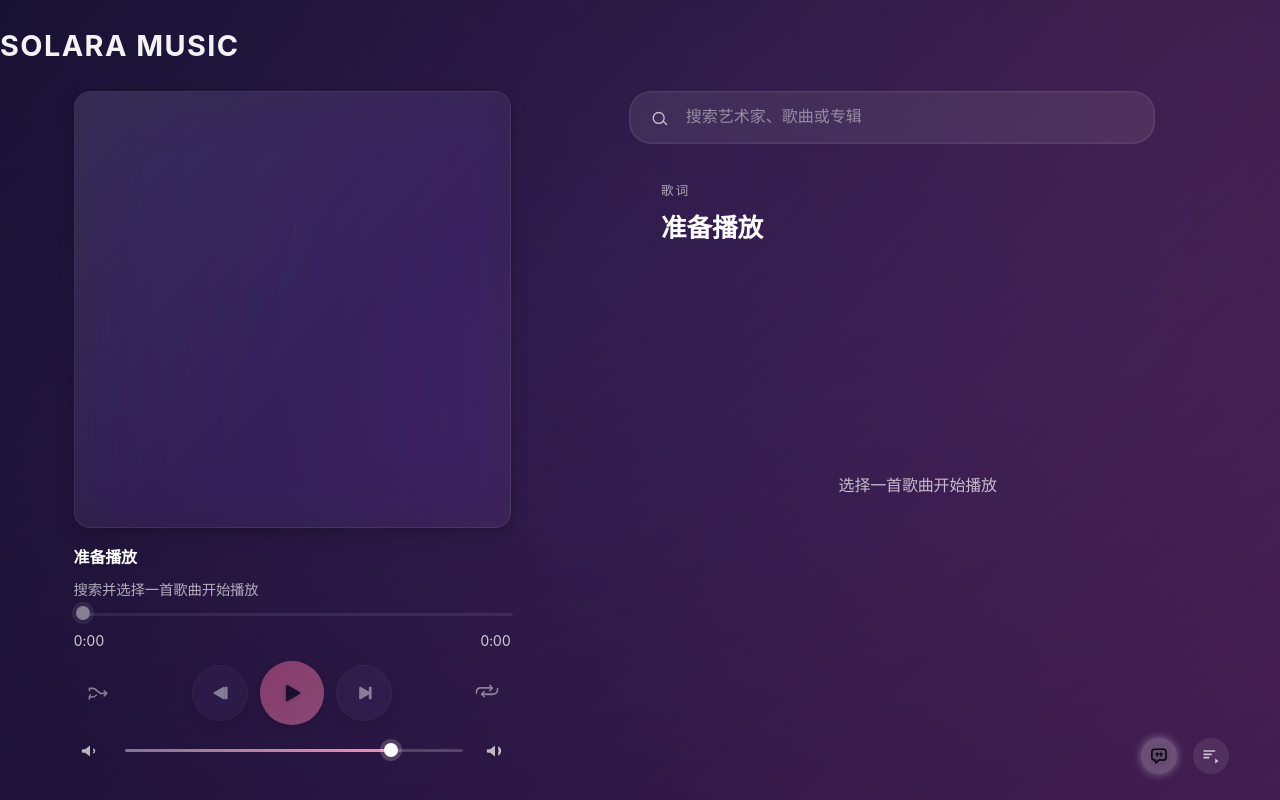
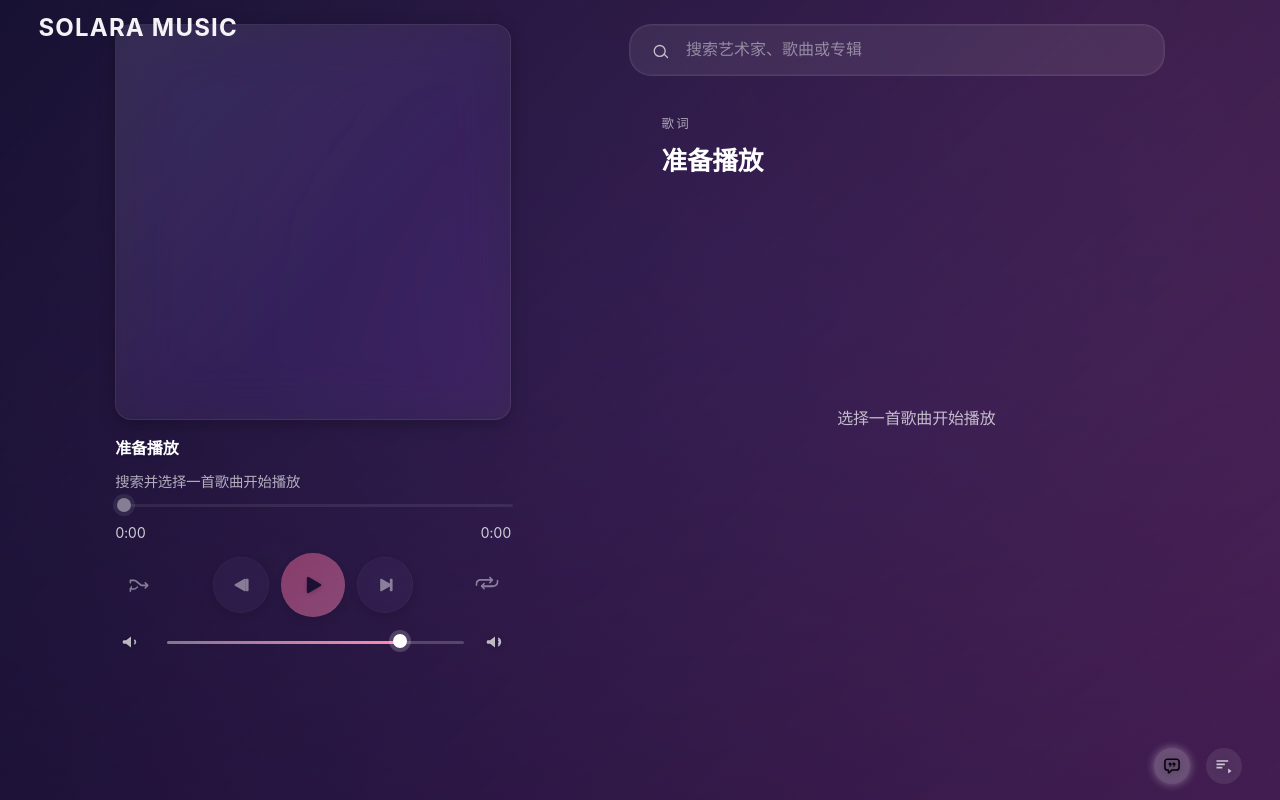
Before and after one commit to akudamatata/Solara-Apple-Music-Version, a React (Vite) app: page / in a window 1280 px wide. Built offline with nearby package versions, Linux system fonts and the light colour scheme; a web font is replaced by a local one.

Commit message:
Align layout gutters using shared page gutter

```diff
--- a/src/App.css
+++ b/src/App.css
@@ -25,6 +25,7 @@
   --search-bar-height: 340px;
   --stack-gap-tight: clamp(8px, 1.2vh, 14px);
   --stack-gap-xs: clamp(6px, 0.8vh, 10px);
+  --page-gutter: clamp(24px, 3vw, 48px);
 }
 
 .app {
@@ -86,17 +87,18 @@
 }
 
 .header-title {
-  position: static;
-  margin-left: clamp(1.5rem, 3vw, 48px);
+  position: absolute;
+  top: clamp(12px, 2vh, 24px);
+  left: var(--page-gutter);
   font-family: 'SF Pro Display', -apple-system, BlinkMacSystemFont, sans-serif;
   font-weight: 700;
-  font-size: clamp(1rem, 2vw + 0.5rem, 1.8rem);
+  font-size: clamp(18px, 2vw, 24px);
+  line-height: 1;
   letter-spacing: 0.05em;
   color: rgba(255, 255, 255, 0.95);
   z-index: 20;
   pointer-events: none;
   margin: 0;
-  margin-bottom: clamp(1rem, 3vh, 40px);
 }
 
 .sr-only {
@@ -169,11 +171,12 @@
   margin: 0 auto;
   box-sizing: border-box;
   --layout-content-width: 100%;
-  --layout-horizontal-padding: clamp(1.5rem, 3vw, 48px);
   --layout-bottom-padding: clamp(1rem, 3vh, 2.4rem);
   --panel-padding: clamp(2.2rem, 4.4vw, 3.2rem);
   --panel-padding-inline: clamp(2.6rem, 5vw, 4rem);
-  padding: 0 var(--layout-horizontal-padding) var(--layout-bottom-padding);
+  padding-left: var(--page-gutter);
+  padding-right: var(--page-gutter);
+  padding-bottom: var(--layout-bottom-padding);
   margin-top: 0;
   padding-top: 0;
   min-height: 100vh;
@@ -247,6 +250,11 @@
   overflow: visible !important;
   height: auto;
   flex-shrink: 0;
+  margin-left: 0;
+}
+
+.album-section:not(.left-pane) {
+  margin-left: var(--page-gutter);
 }
 
 .album-section,
@@ -260,6 +268,7 @@
 .left-pane {
   overflow-x: hidden;
   margin-top: 0;
+  padding-left: var(--page-gutter);
 }
 
 .player-cover {
@@ -599,8 +608,8 @@
 
 .bottom-right {
   position: absolute;
-  right: clamp(2rem, 4vw, 56px);
-  bottom: clamp(1rem, 2vw, 32px);
+  right: var(--page-gutter);
+  bottom: clamp(16px, 2vh, 28px);
   display: flex;
   gap: 1rem;
   z-index: 99;
@@ -797,10 +806,10 @@
 
 .search-area {
   position: relative;
-  width: calc(100% - clamp(2rem, 4vw, 56px));
+  width: calc(100% - var(--page-gutter));
   align-self: flex-start;
   margin-top: 0;
-  margin-right: clamp(2rem, 4vw, 56px);
+  margin-right: var(--page-gutter);
 }
 
 .search-bar {
@@ -817,7 +826,7 @@
   max-width: none;
   align-self: stretch;
   margin: 0;
-  margin-right: clamp(2rem, 4vw, 56px);
+  margin-right: var(--page-gutter);
 }
 
 .search-bar svg {
```
